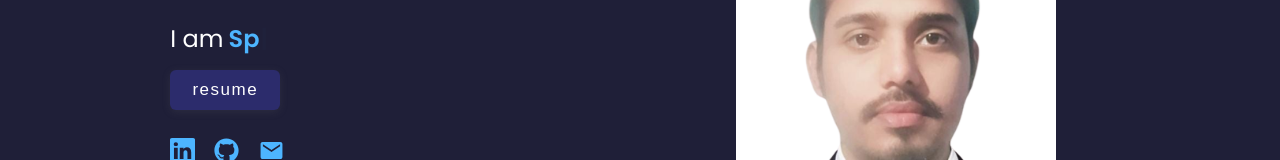
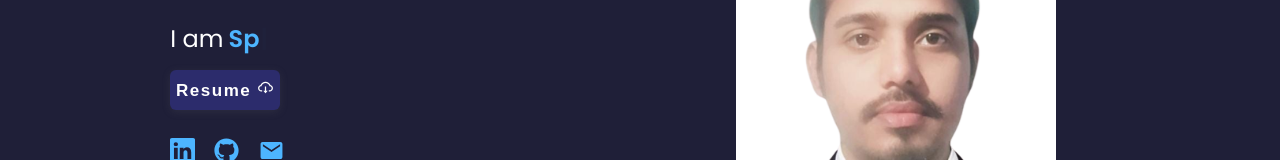
Before and after one commit to sks-7/sks-7.github.io, a React (Create React App) app: page / in a window 1280 px wide. Shown: the part 289-449 px from the top of the page. Built offline with nearby package versions, Linux system fonts and the light colour scheme.

Commit message:
added resume btn in header section which is downloadable

```diff
--- a/src/Componetns/Header/Header.jsx
+++ b/src/Componetns/Header/Header.jsx
@@ -12,6 +12,7 @@ import { FaGithub } from 'react-icons/fa';
 import { FiDribbble } from 'react-icons/fi';
 import { IoMdMail } from 'react-icons/io';
 import { IoMdCloudDownload } from 'react-icons/io';
+import { AiOutlineCloudDownload } from 'react-icons/ai';
 const Header = () => {
   return (
     <header>
@@ -72,11 +73,15 @@ const Header = () => {
 
           <button
             id="resume-button-2"
+            className='btn-2'
             onClick={() => {
-              window.open(CV);
+              const link = document.createElement('a');
+              link.href = CV;
+              link.download = 'resume.pdf';
+              link.click();
             }}
           >
-            resume
+            Resume <AiOutlineCloudDownload />
           </button>
           <div className="header_socials">
             <a
--- a/src/Componetns/Header/header.css
+++ b/src/Componetns/Header/header.css
@@ -141,7 +141,6 @@
 
 /* }  */
 
-
 /* ------------ new CSS for header------------  */
 
 #home {
@@ -154,7 +153,6 @@
   grid-template-columns: 1fr 1fr;
   gap: 9%;
   position: relative;
-
 }
 
 /*
@@ -162,15 +160,15 @@
     border: 1px solid black;
 } */
 
-#home>div:first-child {
+#home > div:first-child {
   padding-left: 15%;
   padding-top: 18%;
 }
-.resume_icon{
+.resume_icon {
   margin-left: 5px;
 }
 
-#home>div:first-child>button {
+#home > div:first-child > button {
   background-color: var(--color-bg-variant);
   height: 40px;
   width: 110px;
@@ -181,15 +179,27 @@
   box-shadow: rgba(99, 99, 99, 0.2) 0px 2px 8px 0px;
   margin-top: 10px;
   color: white;
-
 }
 
-#resume {
+#resume-button-2 {
   text-decoration: none;
   color: white;
   font-weight: 700;
   background-color: var(--color-bg-variant);
 }
+
+
+
+/* #resume-button-2 {
+  background: transparent;
+  cursor: pointer;
+  font-size: 1rem;
+  font-weight: 600;
+  color: white;
+  border: none;
+  background-color: var(--color-bg-variant);
+
+} */
 
 .header_socials {
   display: flex;
@@ -214,7 +224,7 @@
   display: none;
 }
 
-#home>div:first-child>button:hover {
+#home > div:first-child > button:hover {
   opacity: 0.6;
 }
 
@@ -222,7 +232,7 @@
   font-size: 3rem;
   font-weight: 600;
 }
-.header_type{
+.header_type {
   display: flex;
   font-size: 1.5rem;
   gap: 5px;
@@ -232,7 +242,6 @@
   color: var(--color-primary);
   font-weight: bold;
   font-size: 1.5rem;
-
 }
 
 #picborder {
@@ -243,26 +252,23 @@
   /* border: 2px solid var(--color-primary); */
   display: flex;
   align-items: center;
-
 }
 
-
-#pic>img {
+#pic > img {
   width: 80%;
   height: 100%;
   border-radius: 20%;
   object-fit: cover;
   margin-top: 5rem;
-
 }
 
-#home>div:nth-child(2) {
+#home > div:nth-child(2) {
   display: flex;
   align-items: center;
   justify-content: center;
 }
-@media screen and (max-width: 1024px){
-    .header_type{
+@media screen and (max-width: 1024px) {
+  .header_type {
     display: block;
     font-size: 1.5rem;
   }
@@ -277,7 +283,7 @@
     gap: 9%;
   }
 
-    #home>div:first-child {
+  #home > div:first-child {
     text-align: center;
     padding-left: 0px;
     padding-top: 25%;
@@ -291,7 +297,7 @@
   #picborder {
     border: transparent;
   }
-    .header_type{
+  .header_type {
     display: block;
     font-size: 1.5rem;
   }
@@ -313,21 +319,18 @@
   .header_socials {
     display: none;
   }
-    #home .web{
+  #home .web {
     margin: auto;
     margin-top: 1rem;
   }
 
-    #pic>img {
+  #pic > img {
     width: 85%;
     height: 100%;
     border-radius: 20%;
     object-fit: cover;
-    margin-top: .3rem;
+    margin-top: 0.3rem;
     margin-left: 2rem;
-    margin-bottom: .6rem;
-
+    margin-bottom: 0.6rem;
   }
-
-
 }
```
Also changed, not shown: src/Componetns/About/About.jsx (+0 -41 lines). Lines whose indentation alone changed are shown as unchanged.
